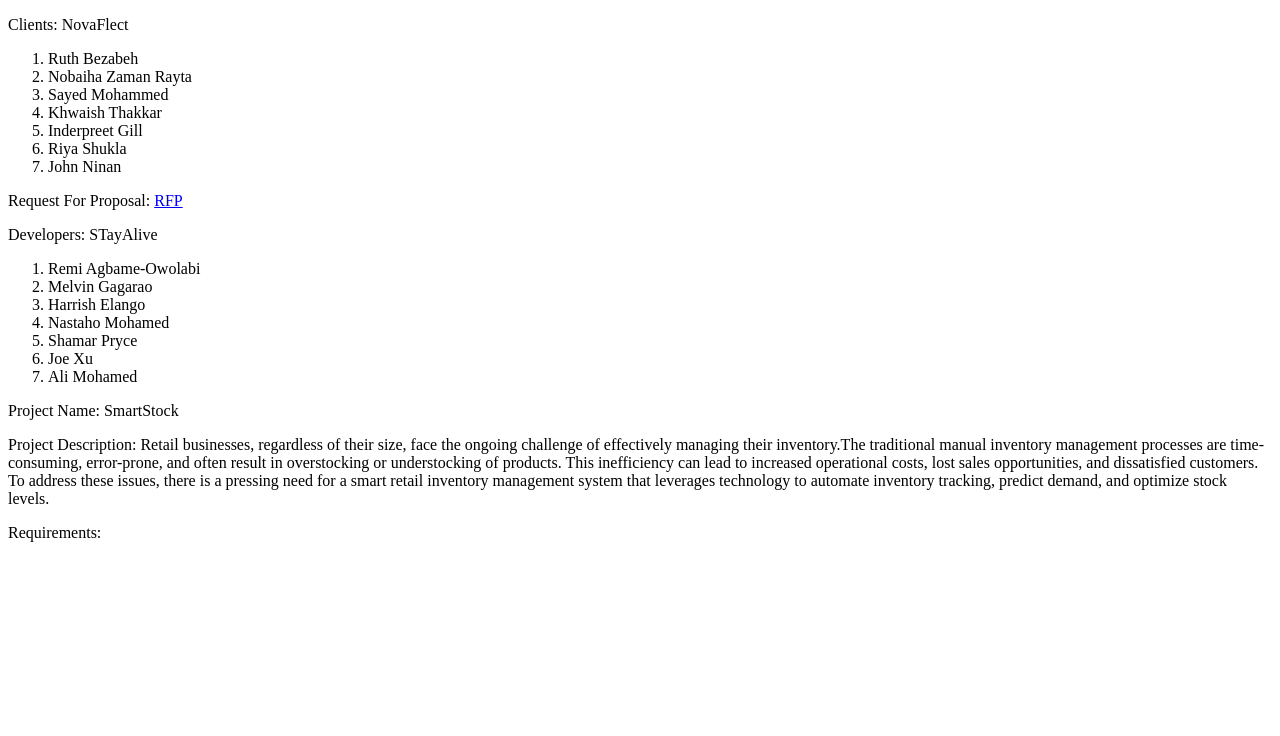
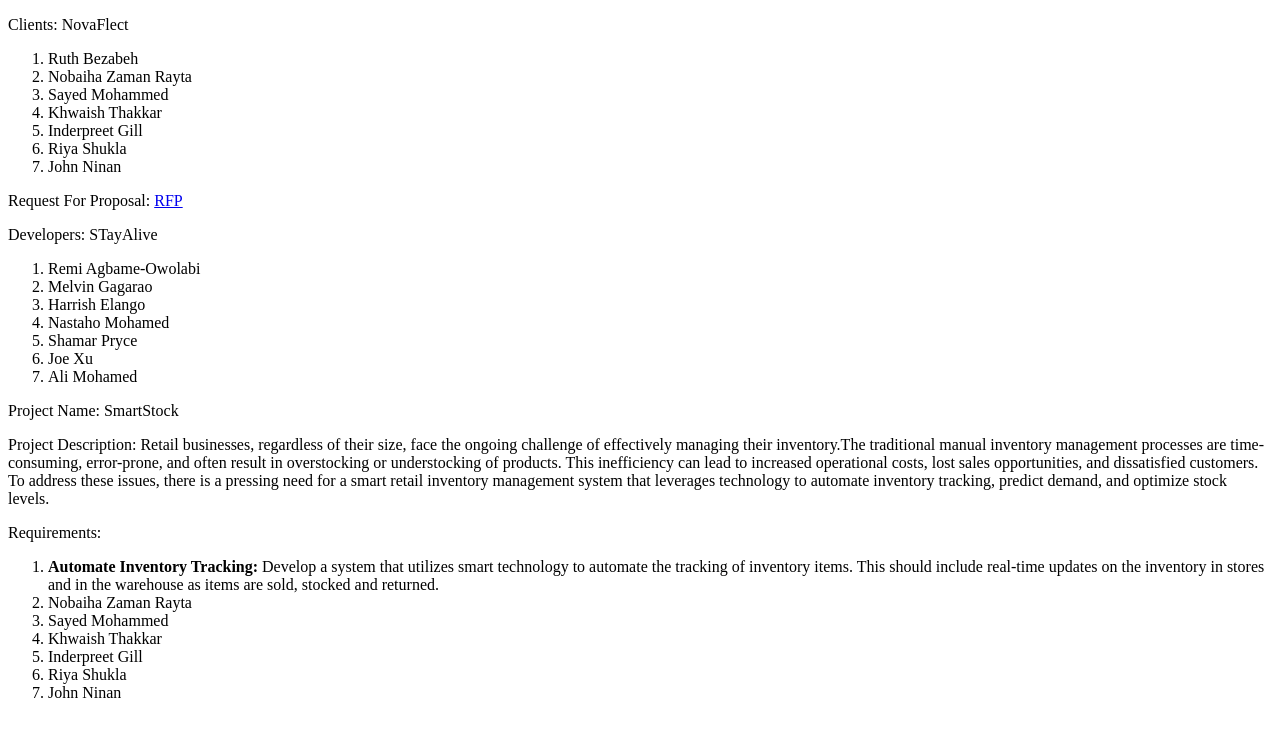
Before and after one commit to RuthBezabeh/EECS4312, a plain HTML site: page ClientSite.html in a window 1280 px wide. Drawn offline with Linux system fonts and the light colour scheme.

Commit message:
Update ClientSite.html

```diff
--- a/ClientSite.html
+++ b/ClientSite.html
@@ -39,6 +39,17 @@
     automate inventory tracking, predict demand, and optimize stock levels.
 </p>
   <p> </p>
-  <p> Requirements:</p>
+  <p> Requirements:
+    <ol>
+     <li> <b>Automate Inventory Tracking:</b> Develop a system that utilizes smart technology to automate the tracking of inventory items.
+       This should include real-time updates on the inventory in stores and in the warehouse as items are sold, stocked and returned.</li>
+     <li>Nobaiha Zaman Rayta </li>
+     <li>Sayed Mohammed</li>
+     <li>Khwaish Thakkar </li>
+     <li>Inderpreet Gill</li>
+     <li>Riya Shukla </li>
+     <li>John Ninan
+    </ol>
+  </p>
 </body>
 </html>
```
